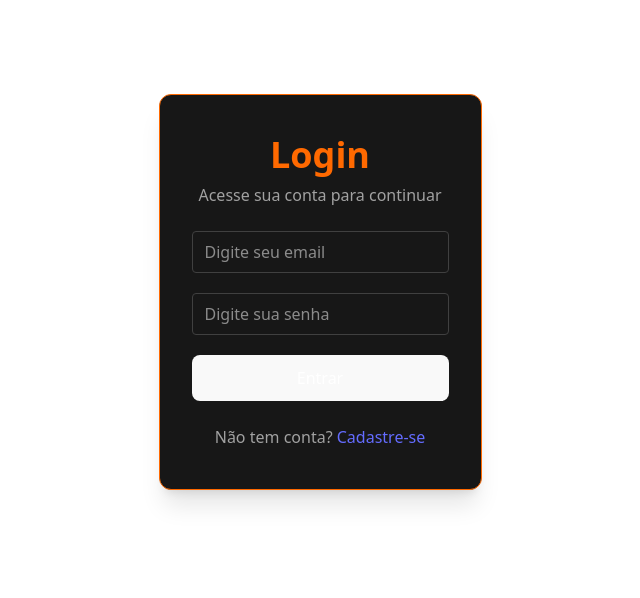
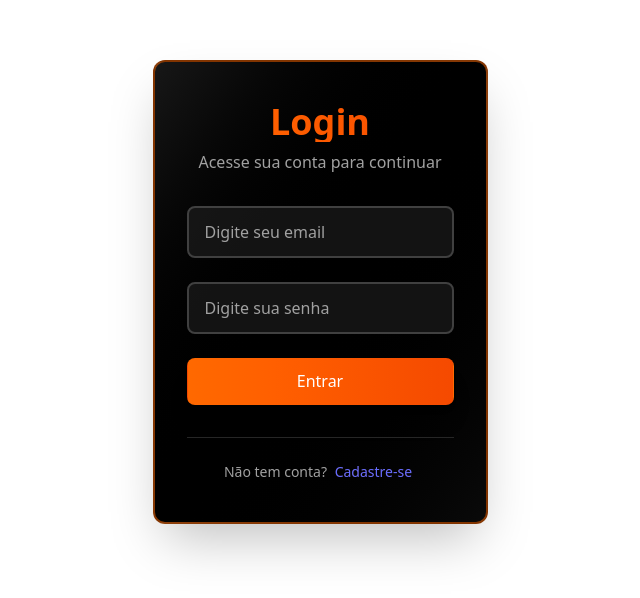
Before and after one commit to heliobentzen/pdv-fast, a React (Vite) app in the folder pdv-fast-project/: page /login in a window 1280 px wide. Shown: the part 108-706 px from the top of the page, without its empty margins (320-960 px from the left). Built offline with nearby package versions, Linux system fonts and the light colour scheme; no server answers.

Commit message:
mudança da cor do botão entrar e adição do "Entrar" dentro do botão.

```diff
--- a/pdv-fast-project/src/features/Form/Login/LoginForm.jsx
+++ b/pdv-fast-project/src/features/Form/Login/LoginForm.jsx
@@ -1,8 +1,5 @@
 import { Link } from "react-router-dom";
 import { useForm } from "react-hook-form";
-import Input from "@/components/ui/Input";
-import Button from "@/components/ui/Button";
-import Message from "@/components/ui/Message";
 
 export default function LoginForm({
     onSubmit,
@@ -17,25 +14,31 @@ export default function LoginForm({
     } = useForm();
 
     return (
-        <div className="flex flex-col w-full px-8 py-10 rounded-xl shadow-xl border border-orange-500 bg-neutral-900 max-w-md mx-auto">
+        <div className="flex flex-col w-full max-w-md mx-auto px-6 py-8 sm:px-8 sm:py-10 rounded-xl shadow-2xl border-2 border-orange-500/50 bg-gradient-to-br from-neutral-900 via-black to-neutral-950">
 
             {/* CABEÇALHO */}
-            <h2 className="text-4xl font-extrabold text-center mb-2 text-orange-500">
+            <div className="text-center mb-8">
+                <h2 className="text-3xl sm:text-4xl font-black bg-gradient-to-r from-orange-500 to-orange-600 bg-clip-text text-transparent mb-2">
                     Login
                 </h2>
-
-            <p className="text-center text-neutral-400 mb-6">
+                <p className="text-neutral-400 text-sm sm:text-base">
                     Acesse sua conta para continuar
                 </p>
+            </div>
 
             {/* FORMULÁRIO */}
-            <form onSubmit={handleSubmit(onSubmit)} className="flex flex-col gap-5">
+            <form onSubmit={handleSubmit(onSubmit)} className="flex flex-col gap-6">
 
                 {/* EMAIL */}
-                <Input
+                <div>
+                    <input
                         type="email"
                         placeholder="Digite seu email"
-                    error={errors.email?.message}
+                        className={`w-full px-4 py-3 rounded-lg border-2 bg-neutral-800/50 text-white placeholder-neutral-400 transition-all duration-200 focus:outline-none focus:ring-4 focus:ring-orange-500/30 focus:border-orange-500 ${
+                            errors.email
+                                ? 'border-red-500 focus:ring-red-500/30 focus:border-red-500'
+                                : 'border-neutral-700 hover:border-neutral-600 focus:border-orange-500'
+                        }`}
                         {...register("email", {
                             required: "O e-mail é obrigatório",
                             pattern: {
@@ -44,43 +47,68 @@ export default function LoginForm({
                             },
                         })}
                     />
+                    {errors.email && (
+                        <p className="mt-1 text-sm text-red-400 ml-1">{errors.email.message}</p>
+                    )}
+                </div>
 
                 {/* SENHA */}
-                <Input
+                <div>
+                    <input
                         type="password"
                         placeholder="Digite sua senha"
-                    error={errors.password?.message}
+                        className={`w-full px-4 py-3 rounded-lg border-2 bg-neutral-800/50 text-white placeholder-neutral-400 transition-all duration-200 focus:outline-none focus:ring-4 focus:ring-orange-500/30 focus:border-orange-500 ${
+                            errors.password
+                                ? 'border-red-500 focus:ring-red-500/30 focus:border-red-500'
+                                : 'border-neutral-700 hover:border-neutral-600 focus:border-orange-500'
+                        }`}
                         {...register("password", {
                             required: "A senha é obrigatória",
                         })}
                     />
+                    {errors.password && (
+                        <p className="mt-1 text-sm text-red-400 ml-1">{errors.password.message}</p>
+                    )}
+                </div>
 
                 {/* MENSAGENS DE FEEDBACK */}
                 {errorMessage && (
-                    <Message message={errorMessage} type="error" />
+                    <div className="p-3 bg-red-500/20 border border-red-500/50 rounded-lg backdrop-blur-sm">
+                        <p className="text-red-300 text-sm">{errorMessage}</p>
+                    </div>
                 )}
 
                 {successMessage && (
-                    <Message message={successMessage} type="success" />
+                    <div className="p-3 bg-emerald-500/20 border border-emerald-500/50 rounded-lg backdrop-blur-sm">
+                        <p className="text-emerald-300 text-sm">{successMessage}</p>
+                    </div>
                 )}
 
-                {/* BOTÃO */}
-                <Button
+                {/* BOTÃO ENTRAR */}
+                <button
                     type="submit"
                     disabled={isLoading}
-                    variant="primary"
-                    className="w-full"
+                    className="w-full bg-gradient-to-r from-orange-500 to-orange-600 hover:from-orange-600 hover:to-orange-700 disabled:from-orange-400 disabled:to-orange-500 text-white font-bold py-4 px-6 rounded-xl shadow-xl hover:shadow-2xl hover:scale-[1.02] active:scale-[0.98] transition-all duration-200 border-2 border-orange-500/50 disabled:opacity-70 disabled:cursor-not-allowed disabled:shadow-none flex items-center justify-center gap-2 text-lg"
                 >
-                    {isLoading ? "Aguarde..." : "Entrar"}
-                </Button>
+                    {isLoading ? (
+                        <>
+                            <div className="w-5 h-5 border-2 border-white/30 border-t-white rounded-full animate-spin"></div>
+                            Aguarde...
+                        </>
+                    ) : (
+                        <>
+                            Entrar
+                        </>
+                    )}
+                </button>
             </form>
 
             {/* LINK CADASTRO */}
-            <p className="text-center mt-6 text-neutral-400">
+            <p className="text-center mt-8 pt-6 border-t border-neutral-800 text-neutral-400 text-sm">
                 Não tem conta?{" "}
                 <Link
                     to="/register"
-                    className="text-orange-500 hover:text-orange-400 font-semibold transition"
+                    className="text-orange-400 hover:text-orange-300 font-semibold transition-all duration-200 hover:underline underline-offset-2 bg-gradient-to-r from-orange-500/20 to-orange-600/20 bg-clip-text hover:from-orange-600/30 hover:to-orange-700/30 px-1 py-0.5 rounded"
                 >
                     Cadastre-se
                 </Link>
```
Lines whose indentation alone changed are shown as unchanged.
